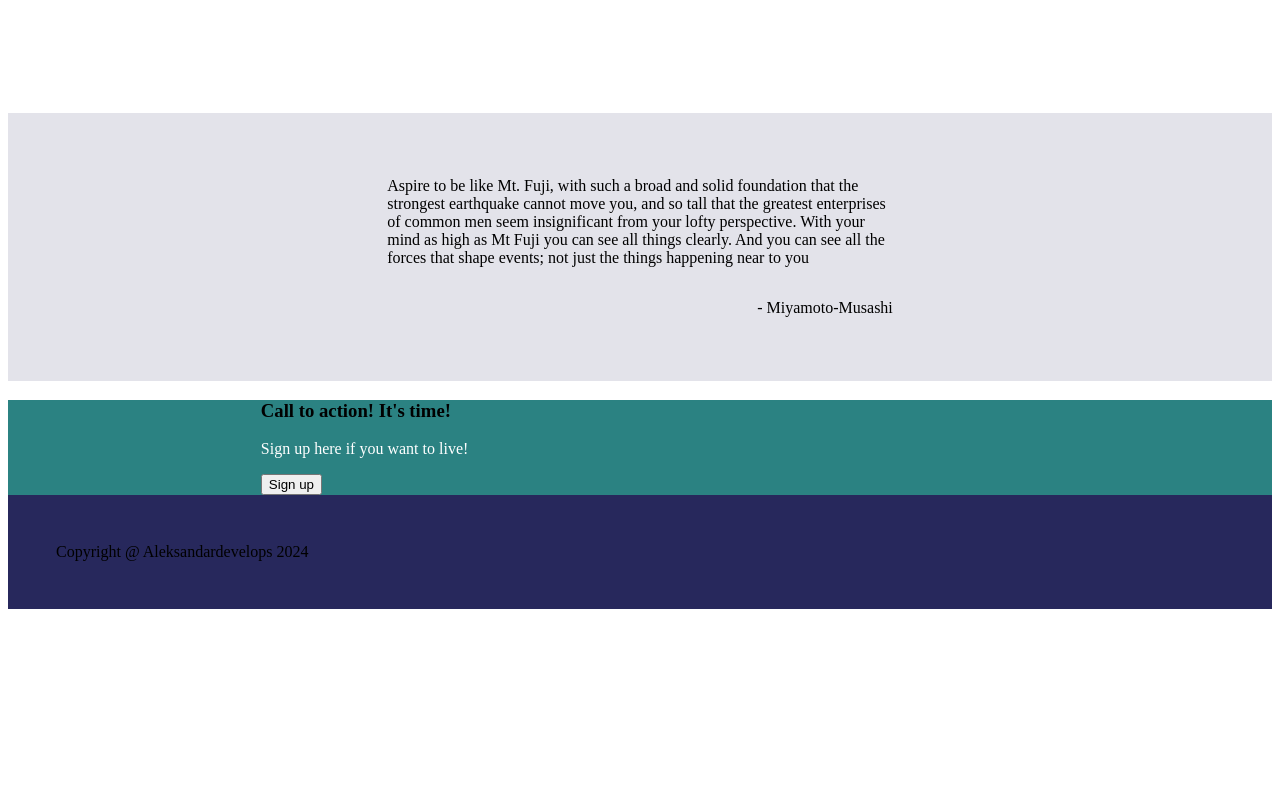
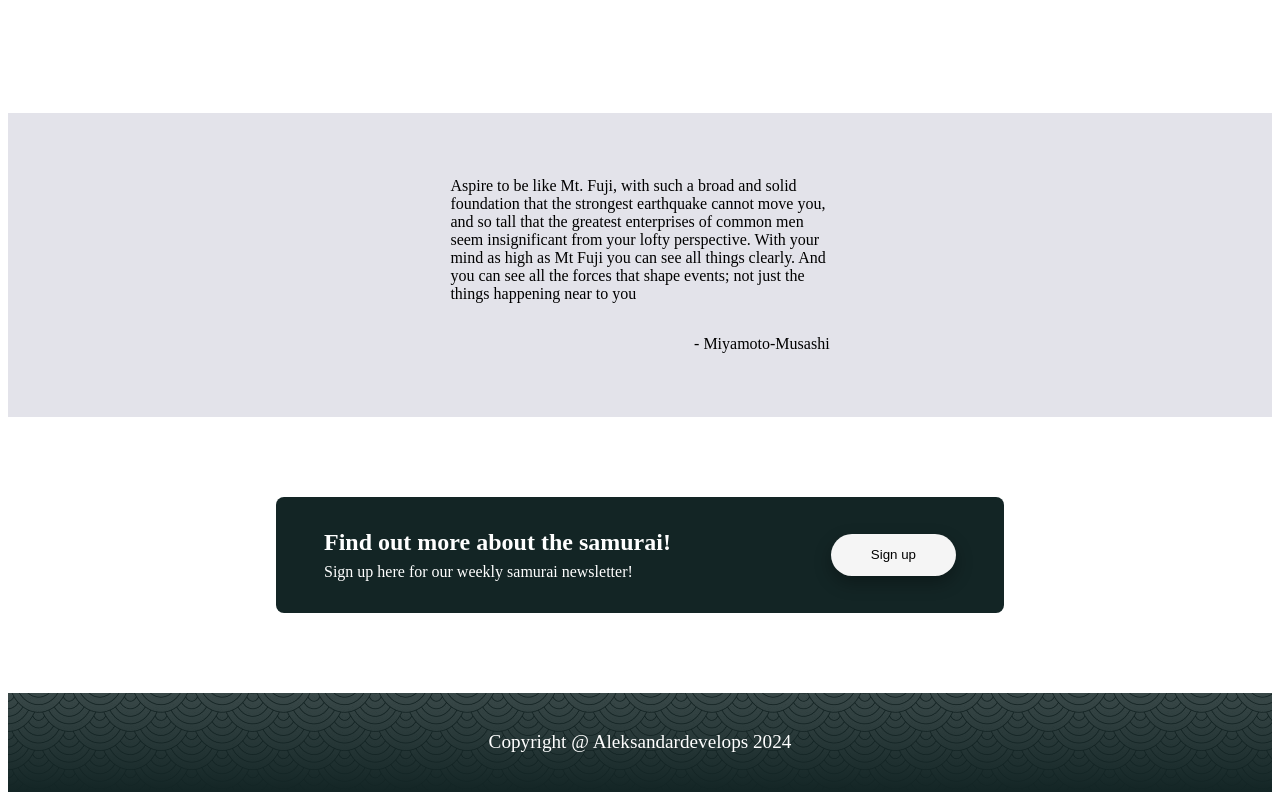
Before and after one commit to aleksandardevelops/landing-page, a plain HTML site: page index.html in a window 1280 px wide. Shown: the part 1212-2012 px from the top of the page. Before the commit the page ends 1829 px from the top, so only its background shows below. Drawn offline with Linux system fonts and the light colour scheme.

Commit message:
Add styling for CTA section and footer section

```diff
--- a/index.html
+++ b/index.html
@@ -21,7 +21,7 @@
       </div>
       <div class="hero-content">
         <div class="hero-text-wrapper">
-          <h1>This website is awesome</h1>
+          <h1>The way of the samurai</h1>
           <p class="hero-paragraph">
             This website has some subtext that goes here <br />under the main
             title. It's smaller font and the color is lower contrast
@@ -84,8 +84,8 @@
 
       <div class="cta-container">
         <div class="cta-text-wrapper">
-          <h3>Call to action! It's time!</h3>
-          <p>Sign up here if you want to live!</p>
+          <h3>Find out more about the samurai!</h3>
+          <p>Sign up here for our weekly samurai newsletter!</p>
         </div>
         <button class="cta-button">Sign up</button>
       </div>
--- a/style.css
+++ b/style.css
@@ -25,7 +25,7 @@
 }
 
 .hero-section {
-  background-color: hsl(180, 32%, 11%);
+  background-color: #132525;
 }
 
 h1,
@@ -137,10 +137,54 @@ a {
   display: flex;
   flex-direction: column;
   justify-content: center;
-  width: 40%;
+  width: 30%;
   margin: auto;
 }
 
 .citation {
   text-align: right;
 }
+
+.cta-container {
+  margin: 5em auto;
+  padding: 2em 3em;
+  width: 50%;
+  max-width: 900px;
+  display: flex;
+  justify-content: space-between;
+  border-radius: 8px;
+  background-color: #132525;
+}
+
+h3 {
+  color: white;
+  font-size: 1.5em;
+  margin-block-start: 0em;
+  margin-block-end: 0em;
+  margin-bottom: 0.3em;
+}
+
+.cta-text-wrapper p {
+  margin-block-start: 0em;
+  margin-block-end: 0em;
+}
+
+.hero-button,
+.cta-button {
+  background-color: whitesmoke;
+  align-self: center;
+  padding: 1em 3em;
+  border-radius: 30px;
+  border-width: 0px;
+  box-shadow: 0px 7px 17px rgba(0, 0, 0, 0.3);
+}
+
+.footer {
+  display: flex;
+  justify-content: center;
+  color: white;
+  font-size: 1.2em;
+  background-color: #132525;
+  background-image: linear-gradient(0deg, #132525, #132525d5), url('footer.jpg');
+  padding: 2em;
+}
```
Also changed, not shown: footer.jpg (added).
